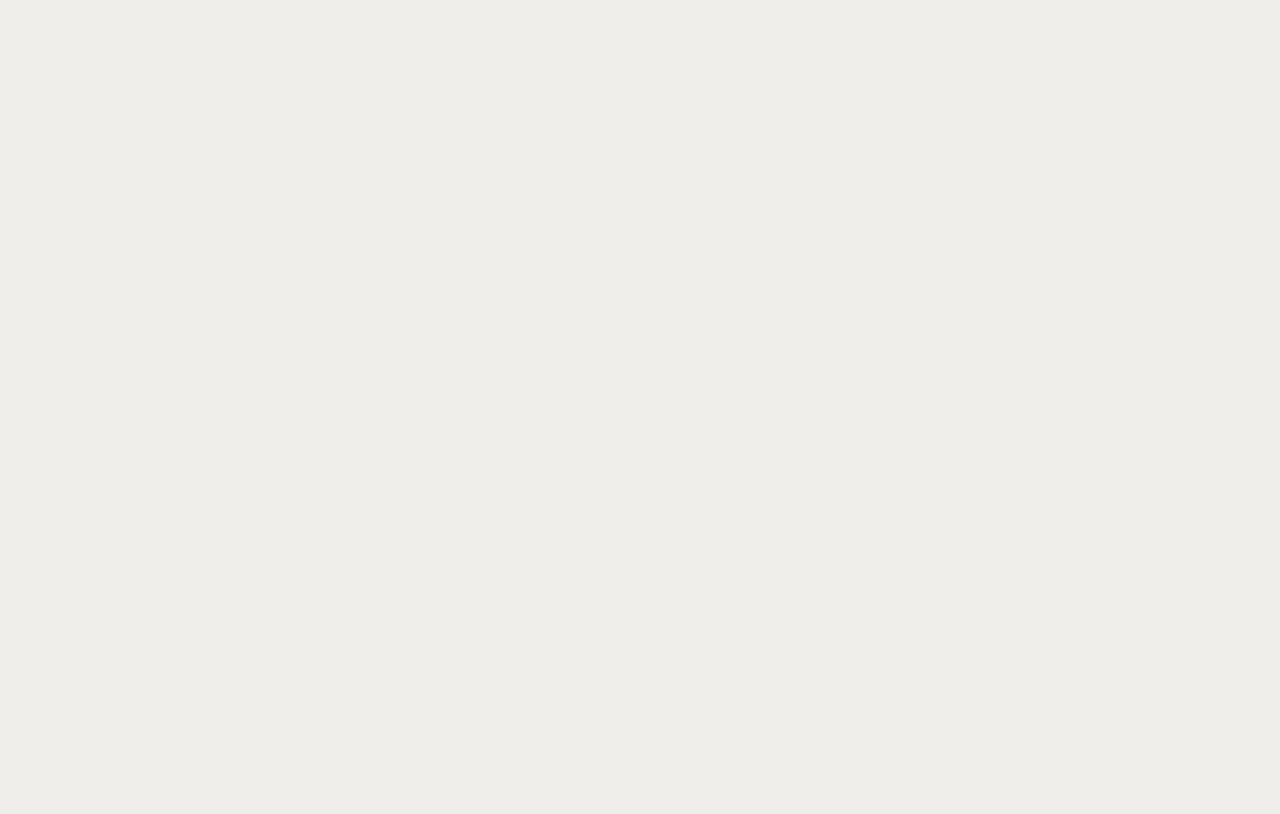
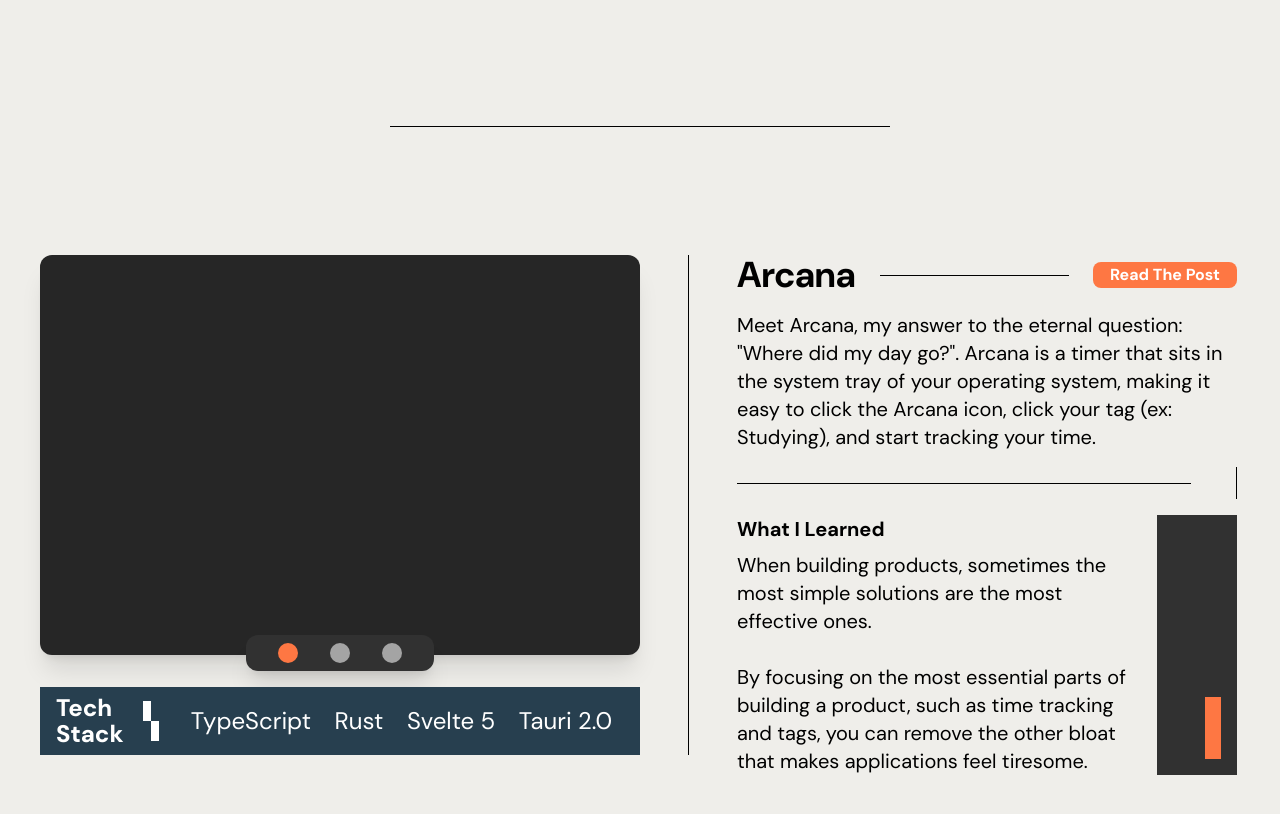
Before and after one commit to coopercodes/cooper-lappenbusch, a SvelteKit app: page / in a window 1280 px wide. Shown: the part 792-1606 px from the top of the page. Before the commit the page ends 872 px from the top, so only its background shows below. Built offline with nearby package versions, Linux system fonts and the light colour scheme.

Commit message:
initial ideas for port

```diff
--- a/src/routes/+layout.svelte
+++ b/src/routes/+layout.svelte
@@ -5,7 +5,7 @@
 </script>
 
 
-<div class="relative sticky left-1/2 transform -translate-x-1/2  flex items-center mt-[24px] py-2.5 w-[700px] bg-[#273F4F] rounded-[8px]">
+<div class="sticky top-[24px] z-50 left-1/2 transform -translate-x-1/2  flex items-center  py-2.5 w-[700px] bg-[#273F4F] rounded-[8px]">
     <div class="flex justify-between  mx-4 w-full">
         <div class="flex items-center">
             <p class="text-white font-bold text-lg">Cooper Lappenbusch</p>
@@ -15,7 +15,7 @@
             </div>
         </div>
 
-        <button class="bg-[#FE7743] hover:bg-black hover:text-[#FE7743] border border-transparent hover:border-[#FE7743]  transition-all duration-200 cursor-pointer px-4 text-white rounded-[8px] font-extrabold">
+        <button class="bg-[#FE7743] hover:bg-[#FE7743] hover:text-black border border-transparent hover:border-[#FE7743]  transition-all duration-200 cursor-pointer px-4 text-white rounded-[8px] font-extrabold">
             Reach Out
         </button>
     </div>
--- a/src/routes/+page.svelte
+++ b/src/routes/+page.svelte
@@ -1,14 +1,13 @@
 
 
 
-<div class=" h-[800px]  pt-[100px] flex flex-col items-center ">
+<div class="  pt-[124px] flex flex-col items-center ">
 
     <div class="w-[700px] h-[400px] rounded-[10px] relative overflow-hidden shadow-2xl"
             style="background-image: url('arcanaScreen.png'); background-size: cover; background-position: center;">
 
         <div class="absolute bottom-0 left-0 w-full h-32 bg-gradient-to-b to-black from-transparent to-[85%] rounded-bl-[10px]"></div>
 
-        <!-- Corner text only -->
         <div class="absolute bottom-5 left-8 text-white">
             <p class="text-xl font-bold mb-0.5 drop-shadow-lg">Arcana</p>
             <p class="text-sm opacity-90 drop-shadow-md">Time tracking in 3 clicks</p>
@@ -17,13 +16,113 @@
 
 
     <div class="flex space-x-4 mt-8">
-        <div class="w-16 h-3 bg-[#FE7743]"></div>
-        <div class="w-16 h-3 bg-neutral-500"></div>
-        <div class="w-16 h-3 bg-neutral-500"></div>
-        <div class="w-16 h-3 bg-neutral-500"></div>
+        <div class="w-16 h-3 bg-[#FE7743] cursor-pointer"></div>
+        <div class="w-16 h-3 bg-neutral-500  cursor-pointer"></div>
+        <div class="w-16 h-3 bg-neutral-500  cursor-pointer"></div>
+        <div class="w-16 h-3 bg-neutral-500  cursor-pointer"></div>
     </div>
-    <div class="flex flex-col mt-12">
-        <p class="text-3xl">Hi, I'm</p>
-        <p class="text-6xl mt-1 font-extrabold">Cooper</p>
+    <div class="flex  items-center  mt-16">
+
+
+        <div class="flex flex-col">
+            <p class="text-3xl">Hi, I'm</p>
+            <p class="text-6xl font-extrabold">Cooper</p>
+        </div>
+        <div class="w-[1px] h-[110px] bg-black mx-16"></div>
+        <div class="flex flex-col">
+            <p class="text-3xl leading-10 mt-2">I'm a software engineer, educator, <br/>
+and product designer. </p>
+        </div>
+    </div>
+
+    <div class="my-32 h-[1px] w-[500px] bg-black flex items-center"></div>
+
+    <div class="w-[1200px] h-[500px] ">
+        <div class="flex h-full ">
+            <div class="flex flex-col justify-center w-[600px]  ">
+                <div class="flex items-center ">
+                    <div class="p-4 bg-neutral-800 w-full h-[400px] rounded-[12px] shadow-xl"></div>
+                </div>
+                <div class="flex items-center justify-center -mt-5 ">
+                    <div class="p-2 shadow-xl px-8 flex items-center justify-center bg-[#313131] w-max rounded-[12px]">
+                        <div class="flex space-x-8">
+                            <div class="h-5 w-5 rounded-full bg-[#FE7743] cursor-pointer">
+
+                            </div>
+                            <div class="h-5 w-5 rounded-full bg-[#A4A4A4] cursor-pointer">
+
+                            </div>
+                            <div class="h-5 w-5 rounded-full bg-[#A4A4A4] cursor-pointer">
+
+                            </div>
+                        </div>
+                    </div>
+                </div>
+                <div class="flex  w-full h-[72px] bg-[#273F4F] mt-4 items-center px-4 ">
+                    <p class="text-white font-extrabold leading-6.5 text-2xl">Tech <br/> Stack</p>
+
+                    <div class="flex items-center  w-full justify-around overflow-hidden">
+                         <div class="flex flex-col overflow-hidden items-center space-x-4 pl-2">
+                            <div class="w-[8px] h-[20px] bg-white"></div>
+                            <div class="w-[8px] h-[20px] bg-white"></div>
+                        </div>
+                        <p class="text-white leading-6.5 text-2xl">TypeScript</p>
+                        <p class="text-white leading-6.5 text-2xl">Rust</p>
+                        <p class="text-white leading-6.5 text-2xl">Svelte 5</p>
+                                                <p class="text-white leading-6.5 text-2xl">Tauri 2.0</p>
+
+                    </div>
+
+                </div>
+            </div>
+            <div class="w-[1px] h-full bg-black mx-12"></div>
+            <div class="flex flex-col  w-[500px]">
+                <div class="flex items-center space-x-6">
+                    <p class="text-4xl font-bold">Arcana</p>
+                    <div class="w-full bg-black h-[1px]"></div>
+                    <button class="bg-[#FE7743] hover:bg-[#FE7743] hover:text-black border border-transparent hover:border-[#FE7743]  transition-all duration-200 cursor-pointer px-4 text-white rounded-[8px] font-bold text-nowrap">
+                        Read The Post
+                    </button>
+                </div>
+                <p class="text-xl mt-4 pr-0">
+                    Meet Arcana, my answer to the eternal question: "Where did
+my day go?". Arcana is a timer that sits in the system tray of
+your operating system, making it easy to click the Arcana icon,
+click your tag (ex: Studying),  and start tracking your time.
+
+                </p>
+                <div class="flex items-center my-4">
+                    <div class="w-full bg-black h-[1px] "></div>
+                    <div class="w-[50px]"></div>
+                    <div class="w-[1px] bg-black h-[32px] "></div>
+                </div>
+
+                <div class="flex">
+                    <div class="flex flex-col">
+                    <p class="text-xl font-bold pr-0">
+                    What I Learned
+                        </p>
+                        <p class="text-xl mt-2 pr-0">
+                            When building products, sometimes
+                            the most simple solutions are the
+                            most effective ones. <br/> <br/>
+                            By focusing on the most essential
+                            parts of building a product, such as
+                            time tracking and tags, you can
+                            remove the other bloat that makes
+                            applications feel tiresome.
+                        </p>
+                    </div>
+                    <div class="bg-[#313131] flex items-end w-[300px] ml-6">
+                        <div class="bg-[#FE7743] w-[16px] h-[62px] m-4 ml-12"></div>
+                    </div>
+                </div>
+
+            </div>
+        </div>
+    </div>
+
+    <div class="my-32 h-[1px] w-[500px] bg-black flex items-center">
+
     </div>
 </div>
```
